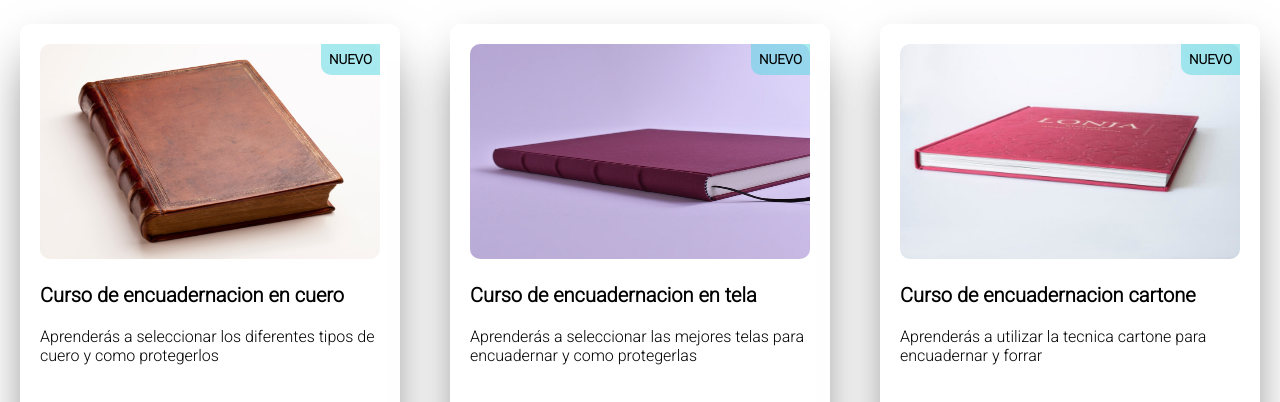
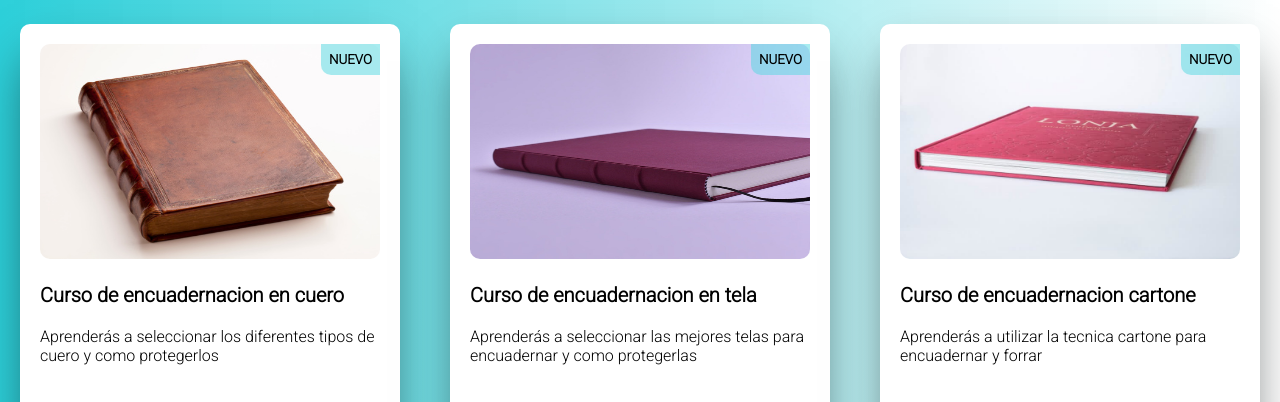
Before and after one commit to IgnaLobos/Chinabelleza, a plain HTML site: page index.html in a window 1280 px wide. Shown: the part 283-685 px from the top of the page. Drawn offline with Linux system fonts and the light colour scheme.

Commit message:
Se agrega gradiente y transicion

```diff
--- a/css/style.css
+++ b/css/style.css
@@ -6,6 +6,8 @@
 
 body {
     font-family: 'Roboto', sans-serif;
+    background: rgb(2,0,36);
+    background: linear-gradient(90deg, rgba(2,0,36,1) 0%, rgba(45,208,218,1) 0%, rgba(255,255,255,0.8995973389355743) 100%);
 }
 
 header {
@@ -204,3 +206,11 @@ footer {
     flex-direction: column;
 }
 }
+
+.tarjeta:hover {
+  transform: scale(1.1) translateY(-30px);
+}
+
+.tarjeta {
+  transition: transform 1s;
+}
```
